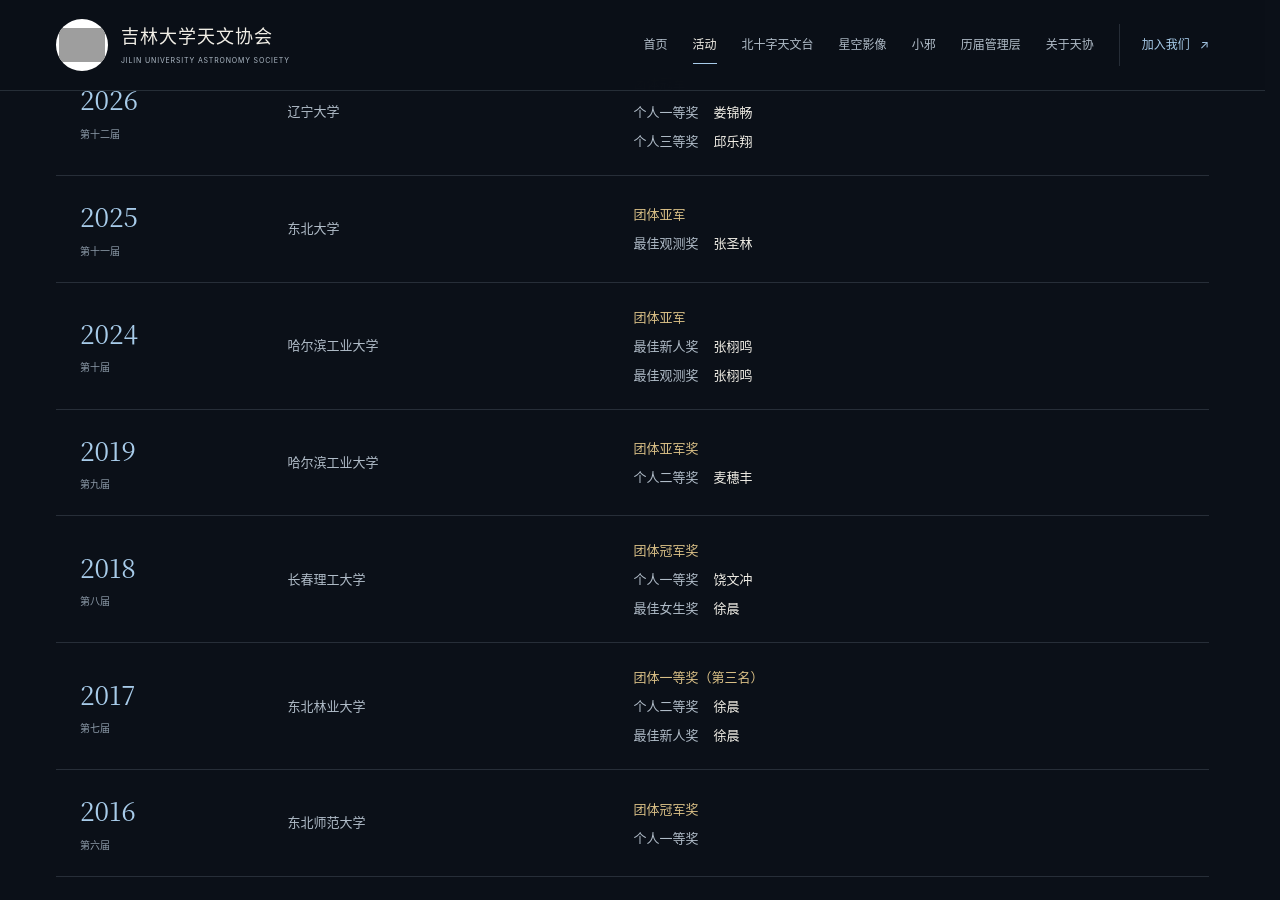
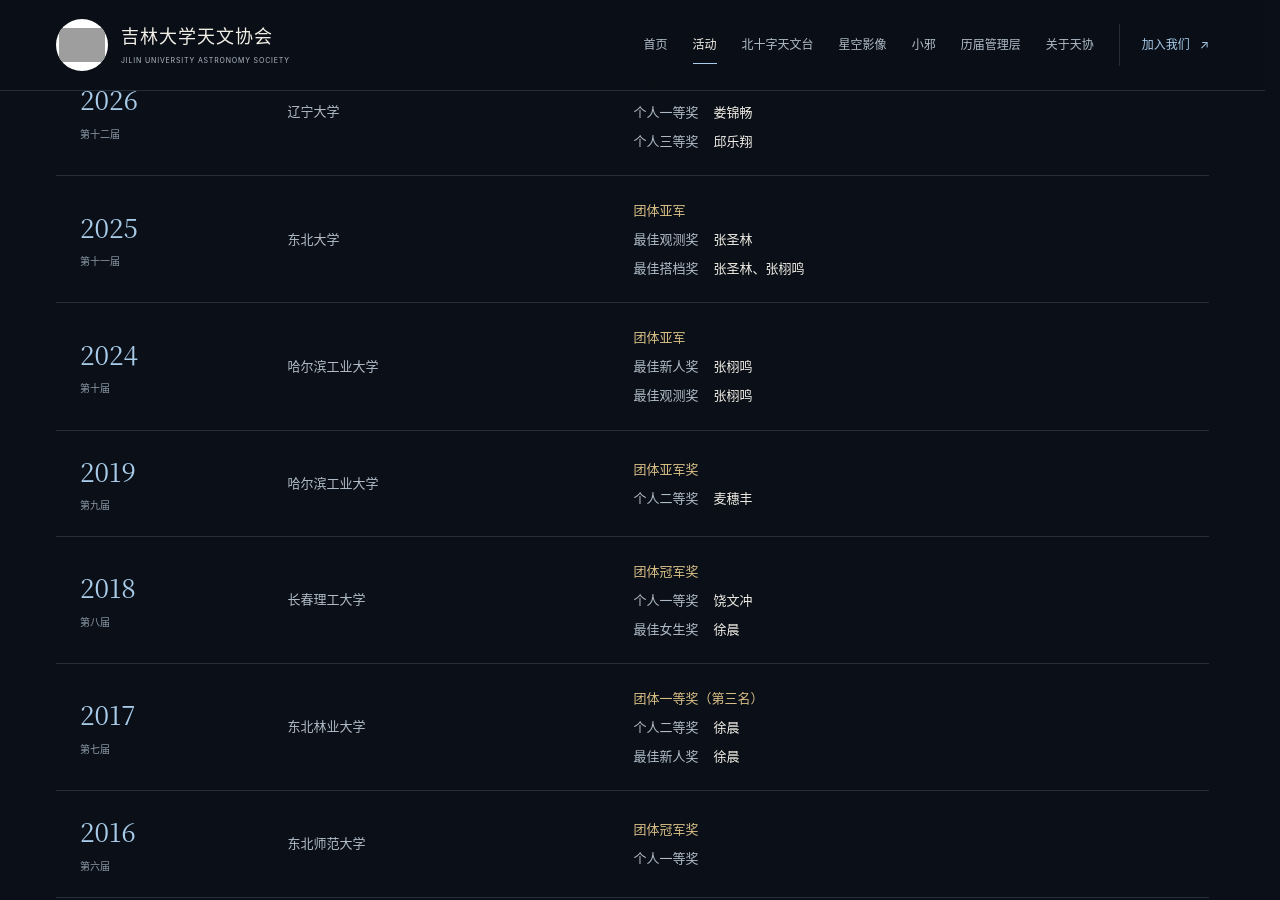
Before and after one commit to JASxiaoxie/JASxiaoxie.github.io, a Jekyll site: the page built from _pages/generated_events/astronomy-competition.md, in a window 1280 px wide and 900 px high, scrolled down 1228 px. Built offline with Jekyll 4.4.1, drawn with Linux system fonts in a browser that asks for light colours; grey boxes are pictures that could not be loaded.

Commit message:
补录 2025 年大天赛最佳搭档奖

```diff
--- a/_data/competition.json
+++ b/_data/competition.json
@@ -11,7 +11,7 @@
       "year": "2025",
       "album": "competition-2025",
       "title": "2025 · 第十一届",
-      "description": "2025 年，吉林大学代表队赴东北大学参加“振旺光电杯”第十一届东北地区大学生天文知识竞赛，获得团体亚军。张圣林获最佳观测奖。"
+      "description": "2025 年，吉林大学代表队赴东北大学参加“振旺光电杯”第十一届东北地区大学生天文知识竞赛，获得团体亚军。张圣林获最佳观测奖，张圣林与张栩鸣共同获得最佳搭档奖。"
     },
     {
       "year": "2024",
@@ -54,6 +54,10 @@
         {
           "label": "最佳观测奖",
           "recipient": "张圣林"
+        },
+        {
+          "label": "最佳搭档奖",
+          "recipient": "张圣林、张栩鸣"
         }
       ],
       "source": "2025年协会参赛记录与现场照片"
```
